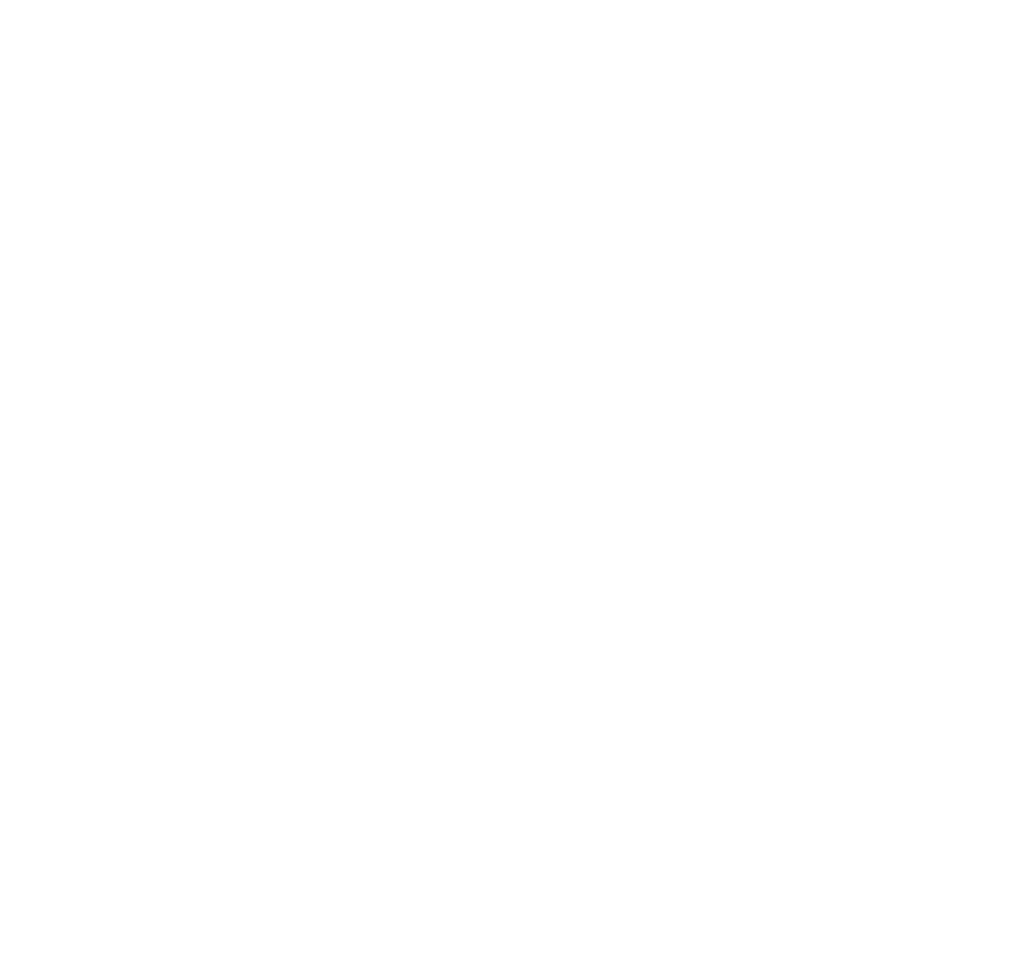
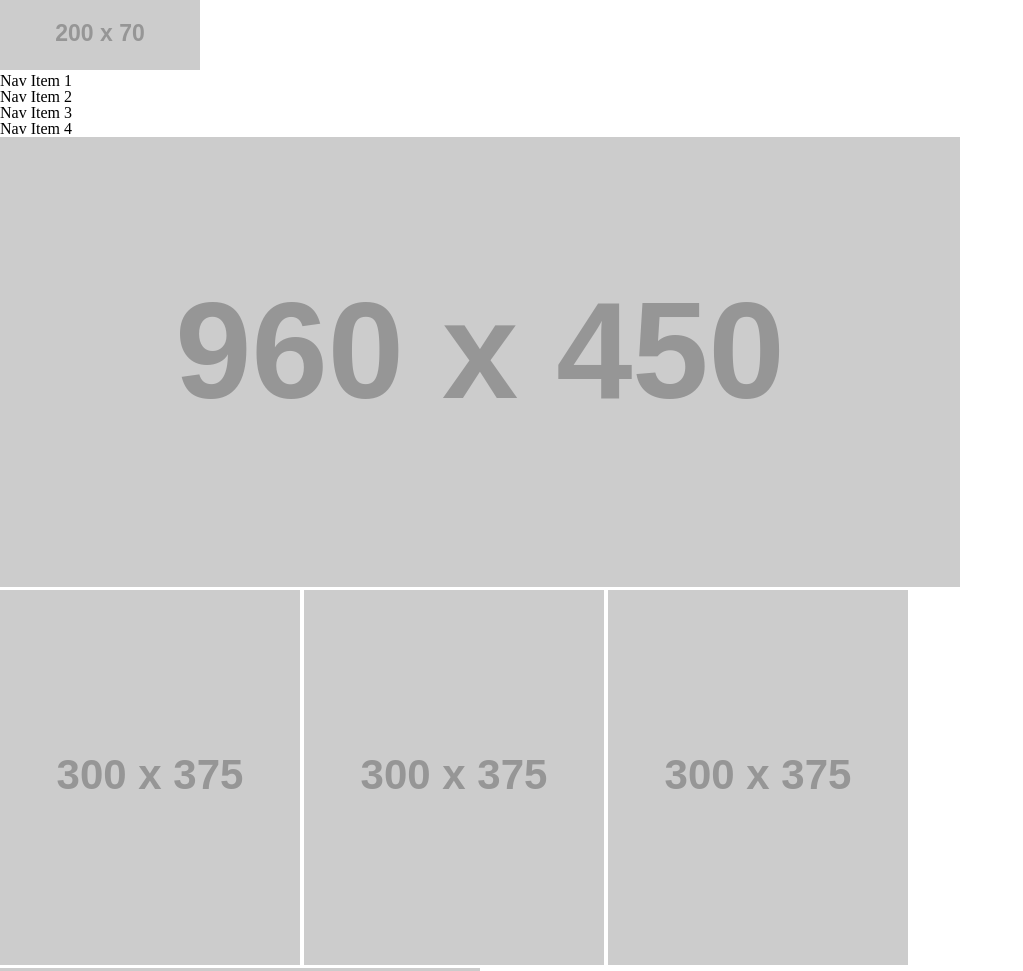
Before and after one commit to Pseudotsuga/wireframe-exercise, a plain HTML site: page index.html in a window 1280 px wide. Shown: the top 971 px of the page, without its empty margins (0-1023 px from the left). Before the commit the page ends 800 px from the top, so only its background shows below. Drawn offline with Linux system fonts and the light colour scheme; placeholder pictures from the web are drawn by us.

Commit message:
complete HTML structure, no styling

```diff
--- a/css/reset.css
+++ b/css/reset.css
@@ -0,0 +1,48 @@
+/* http://meyerweb.com/eric/tools/css/reset/
+   v2.0 | 20110126
+   License: none (public domain)
+*/
+
+html, body, div, span, applet, object, iframe,
+h1, h2, h3, h4, h5, h6, p, blockquote, pre,
+a, abbr, acronym, address, big, cite, code,
+del, dfn, em, img, ins, kbd, q, s, samp,
+small, strike, strong, sub, sup, tt, var,
+b, u, i, center,
+dl, dt, dd, ol, ul, li,
+fieldset, form, label, legend,
+table, caption, tbody, tfoot, thead, tr, th, td,
+article, aside, canvas, details, embed,
+figure, figcaption, footer, header, hgroup,
+menu, nav, output, ruby, section, summary,
+time, mark, audio, video {
+	margin: 0;
+	padding: 0;
+	border: 0;
+	font-size: 100%;
+	font: inherit;
+	vertical-align: baseline;
+}
+/* HTML5 display-role reset for older browsers */
+article, aside, details, figcaption, figure,
+footer, header, hgroup, menu, nav, section {
+	display: block;
+}
+body {
+	line-height: 1;
+}
+ol, ul {
+	list-style: none;
+}
+blockquote, q {
+	quotes: none;
+}
+blockquote:before, blockquote:after,
+q:before, q:after {
+	content: '';
+	content: none;
+}
+table {
+	border-collapse: collapse;
+	border-spacing: 0;
+}
--- a/index.html
+++ b/index.html
@@ -9,6 +9,33 @@
   <link rel="stylesheet" href="./css/style.css" type="text/css">
 </head>
 <body>
-
+  <header>
+    <img src="https://via.placeholder.com/200x70/000000/FFFFFF"/>
+    <nav>
+      <h2>Nav Item 1</h2>
+      <h2>Nav Item 2</h2>
+      <h2>Nav Item 3</h2>
+      <h2>Nav Item 4</h2>
+    </nav>
+  </header>
+  <main>
+    <section>
+      <img src="https://via.placeholder.com/960x450/000000/FFFFFF"/>
+    </section>
+    <section>
+      <img src="https://via.placeholder.com/300x375/000000/FFFFFF"/>
+      <img src="https://via.placeholder.com/300x375/000000/FFFFFF"/>
+      <img src="https://via.placeholder.com/300x375/000000/FFFFFF"/>
+    </section>
+    <section>
+      <img src="https://via.placeholder.com/480x400/000000/FFFFFF"/>
+      <article>
+        <h1>Featured Section Heading</h1>
+        <p>Lorem ipsum dolor sit amet consectetur adipisicing elit. Itaque, architecto vitae natus cumque non voluptate illum quibusdam amet aut sequi dolorum beatae sed, ad culpa similique! Eveniet error in nisi!</p>
+        <button>Call to Action</button>
+      </article>
+    </section>
+  </main>
+  <footer></footer>
 </body>
 </html>
```
